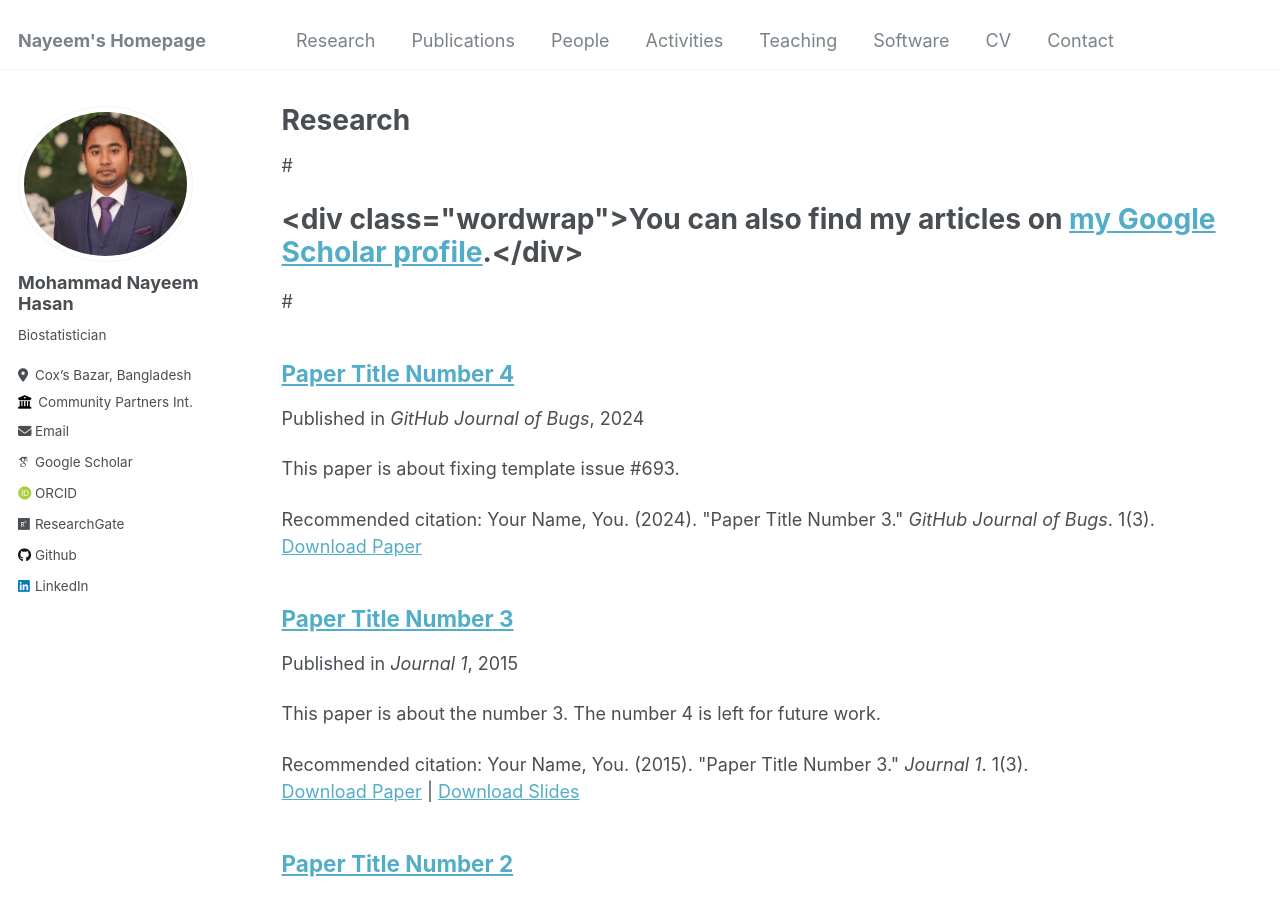
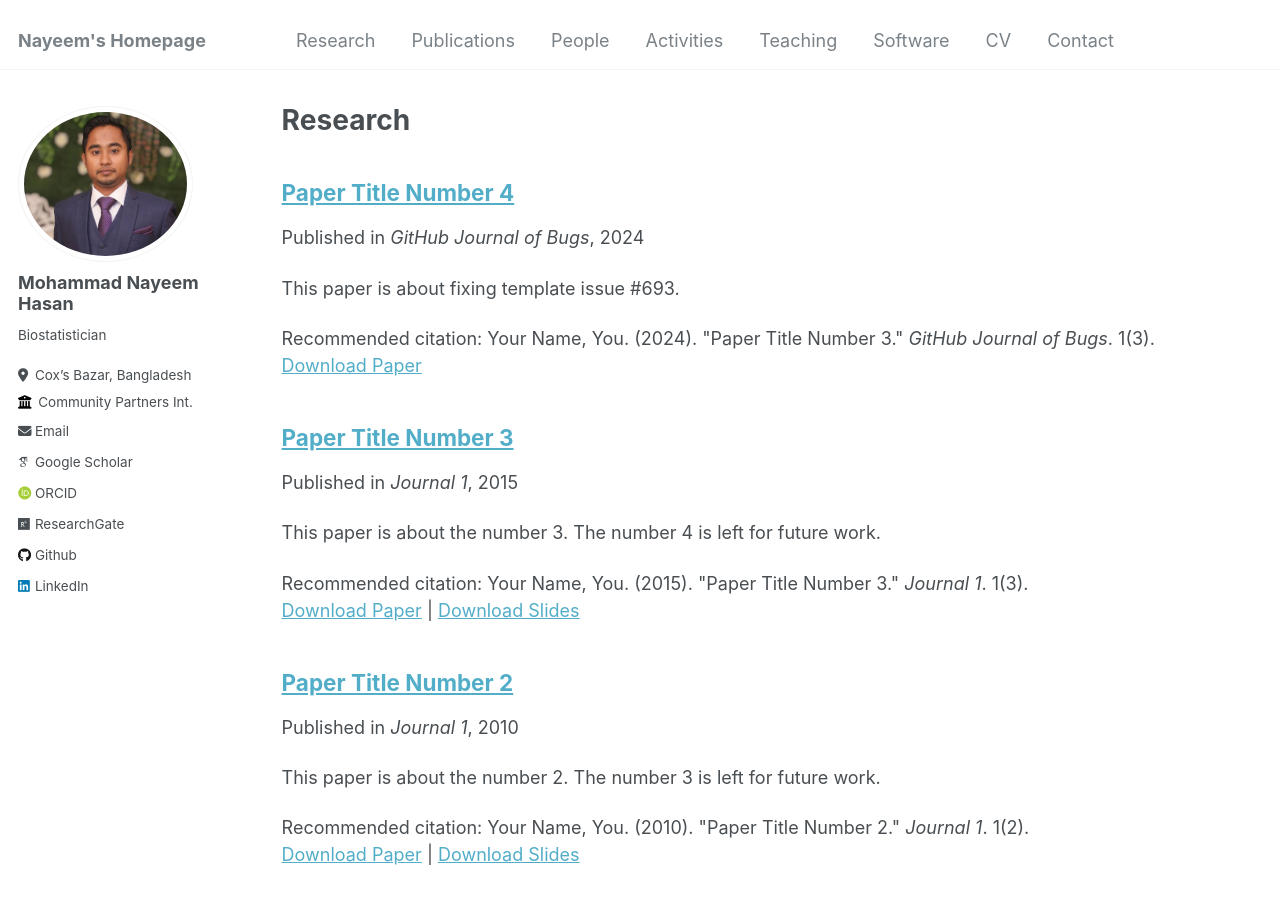
Before and after one commit to nayeemlab/nayeemlab.github.io, a Jekyll site: the page built from _pages/research.md, in a window 1280 px wide and 900 px high. Built offline with Jekyll 4.4.1, drawn with Linux system fonts in a browser that asks for light colours; some web fonts are replaced.

Commit message:
Update research.md

```diff
--- a/_pages/research.md
+++ b/_pages/research.md
@@ -5,9 +5,9 @@ permalink: /research/
 author_profile: true
 ---
 
-#{% if site.author.googlescholar %}
-#  <div class="wordwrap">You can also find my articles on <a href="{{site.author.googlescholar}}">my Google Scholar profile</a>.</div>
-#{% endif %}
+<!--{% if site.author.googlescholar %} -->
+<!--  <div class="wordwrap">You can also find my articles on <a href="{{site.author.googlescholar}}">my Google Scholar profile</a>.</div> -->
+<!--{% endif %} -->
 
 {% include base_path %}
 
```
